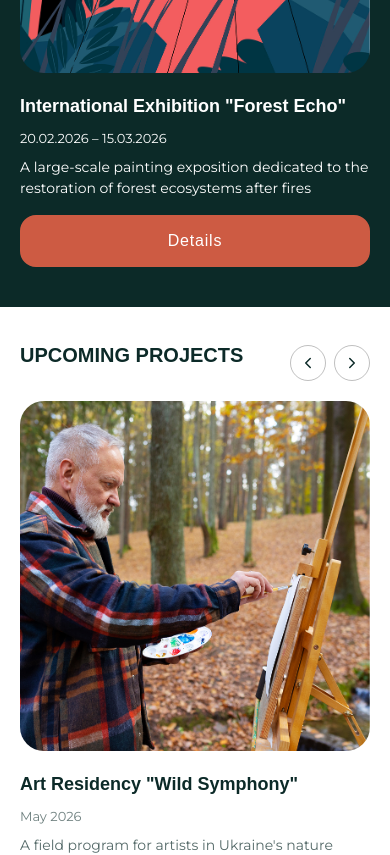
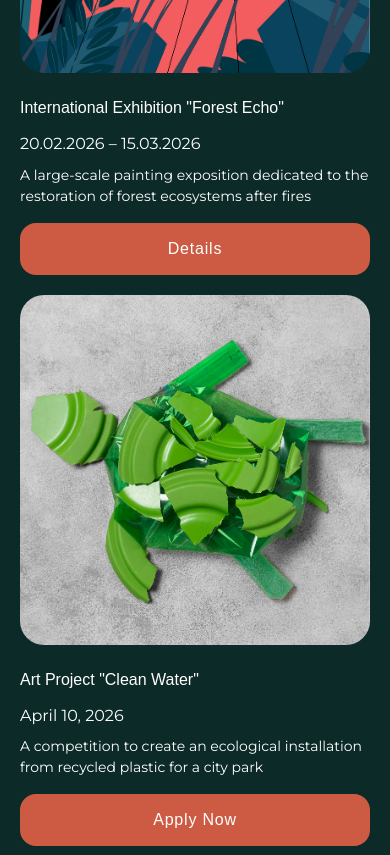
Before and after one commit to katrin-troyan/ecogo-art, a React (Vite) app: page /events in a window 390 px wide. Shown: the part 960-1815 px from the top of the page. Built offline with nearby package versions, Linux system fonts and the light colour scheme; a web font is replaced by a local one.

Commit message:
fix: show all events in column on mobile instead of slider

```diff
--- a/src/pages/Events/Events.jsx
+++ b/src/pages/Events/Events.jsx
@@ -40,7 +40,7 @@ const upcomingProjects = [
     date: "May 2026",
     desc: "A field program for artists in Ukraine's nature reserves to create works from life",
     btn: "Details",
-    btnType: "outline",
+    btnType: "filled",
   },
   {
     id: 2,
@@ -49,16 +49,16 @@ const upcomingProjects = [
     date: "June 2026",
     desc: "A digital art contest supporting endangered bird species listed in the Red Data Book",
     btn: "Details",
-    btnType: "outline",
+    btnType: "filled",
   },
   {
     id: 3,
     image: "/assets/images/FotoProjects-3.jpg",
     title: 'Sculpture Park "Second Life"',
     date: "July 2026",
-    desc: "An exhibition of sculptures crafted from industrial waste and metal",
+    desc: "An exhibition of sculptures crafted from industrial waste and metal scrap in a city park",
     btn: "Details",
-    btnType: "outline",
+    btnType: "filled",
   },
 ];
 
--- a/src/pages/Events/Events.module.css
+++ b/src/pages/Events/Events.module.css
@@ -73,7 +73,6 @@
   text-transform: uppercase;
 }
 
-/* ===== SLIDER ===== */
 .slider {
   position: relative;
 }
@@ -88,12 +87,10 @@
   gap: 30px;
 }
 
-/* Мобілка — прихована на десктопі */
 .mobileCard {
   display: none;
 }
 
-/* Стрілки — на десктопі у sectionHeader, на мобілці окремо */
 .arrows {
   display: flex;
   gap: 8px;
@@ -132,7 +129,6 @@
   height: 18px;
 }
 
-/* ===== CARD ===== */
 .card {
   display: flex;
   flex-direction: column;
@@ -167,8 +163,8 @@
 .cardTitle {
   font-family: var(--font-display);
   font-size: 20px;
-  font-weight: 600;
-  line-height: 1.5;
+  font-weight: 400;
+  line-height: 30px;
   color: var(--color-text-light);
 }
 
@@ -176,7 +172,6 @@
   color: var(--color-text-light);
 }
 
-/* Картки у темній секції — білий текст */
 .cardDark .cardDate {
   color: var(--color-text-light);
 }
@@ -185,7 +180,6 @@
   color: var(--color-text-light);
 }
 
-/* Картки у світлій секції — темний текст */
 .card:not(.cardDark) .cardTitle {
   color: var(--color-text-dark);
 }
@@ -208,7 +202,6 @@
   color: var(--color-text-light);
 }
 
-/* Стрілки у світлій секції */
 .sectionLight .arrows .arrow {
   border-color: rgba(0, 0, 0, 0.25);
   color: var(--color-text-dark);
@@ -227,7 +220,6 @@
   color: var(--color-text-light);
 }
 
-/* Кнопки картки */
 .btnOutline {
   margin-top: 8px;
   display: flex;
@@ -248,7 +240,8 @@
 }
 
 .btnOutline:hover {
-  background-color: var(--color-accent);
+  border: 2px solid var(--color-accent-hover);
+  background-color: var(--color-accent-hover);
 }
 
 .btnFilled {
@@ -257,19 +250,21 @@
   align-items: center;
   justify-content: center;
   width: 100%;
-  height: 48px;
-  background-color: var(--color-accent);
-  border-radius: 12px;
+  height: 55px;
+  border: 2px solid var(--color-accent);
+  border-radius: 20px;
   color: var(--color-text-light);
   font-family: var(--font-display);
-  font-size: 14px;
+  font-size: 20px;
   font-weight: 400;
-  border: none;
+  letter-spacing: 0.05em;
+  background: var(--color-accent);
   cursor: pointer;
-  transition: background-color var(--transition);
+  transition: all var(--transition);
 }
 
 .btnFilled:hover {
+  border: 2px solid var(--color-accent-hover);
   background-color: var(--color-accent-hover);
 }
 
@@ -294,21 +289,16 @@
 
   .sectionTitle,
   .sectionTitleDark {
-    font-size: 22px;
+    font-size: 20px;
   }
 
   .hero {
-    background-size: 55%;
+    background-image: none;
   }
 }
 
 /* ===== MOBILE ===== */
 @media (max-width: 768px) {
-  .hero {
-    background-image: none;
-    background-color: #edfbfc;
-  }
-
   .heroContent {
     padding: 24px 20px 40px;
   }
@@ -330,34 +320,32 @@
     font-size: 20px;
   }
 
-  /* Ховаємо десктоп грід */
   .desktopGrid {
+    display: flex;
+    flex-direction: column;
+    gap: 20px;
+  }
+
+  .mobileCard {
     display: none;
   }
 
-  /* Показуємо мобільну картку */
-  .mobileCard {
-    display: block;
-  }
-
-  /* Стрілки — поруч з заголовком */
   .arrows {
-    top: -56px;
+    display: none;
   }
 
   .arrow {
-    width: 36px;
-    height: 36px;
+    width: 28px;
+    height: 28px;
     border-color: rgba(255, 255, 255, 0.5);
   }
 
-  /* Картки у темній секції на мобілці */
   .cardTitle {
-    font-size: 18px;
+    font-size: 16px;
   }
 
   .cardDate {
-    font-size: 13px;
+    font-size: 16px;
   }
 
   .cardDesc {
```
